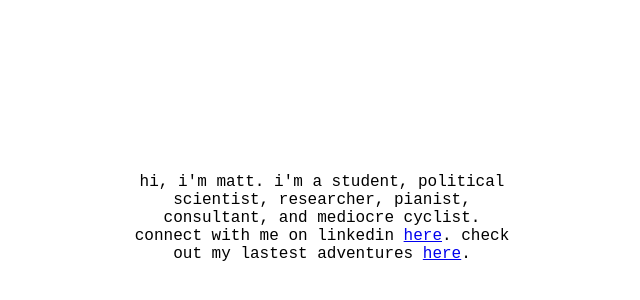
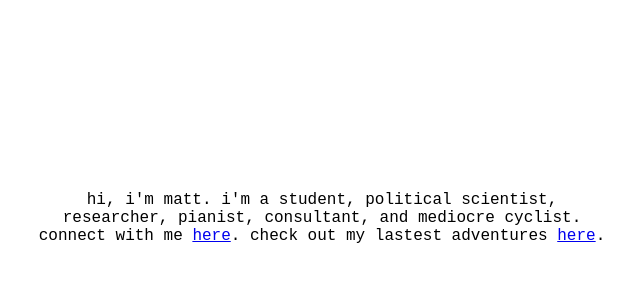
Before and after one commit to mattpater/portfolio-site, a plain HTML site: page index.html in a window 1280 px wide. Shown: the part 198-498 px from the top of the page, without its empty margins (318-958 px from the left). Drawn offline with Linux system fonts and the light colour scheme.

Commit message:
Update index.html

```diff
--- a/index.html
+++ b/index.html
@@ -19,7 +19,7 @@
 
     /* Limit line‑length so it doesn’t sprawl edge‑to‑edge */
     p {
-      max-width: 40ch;         /* ≈40 characters per line */
+      max-width: 60ch;         /* ≈60 characters per line */
       text-align: center;      /* center the inline text inside the box */
       margin: 0;               /* remove default top/bottom margins */
     }
@@ -28,7 +28,7 @@
 </head>
 <body>
   <p>
-    hi, i'm matt. i'm a student, political scientist, researcher, pianist, consultant, and mediocre cyclist. connect with me on linkedin <a href="https://www.linkedin.com/in/matthew-c-pater/" target="_blank" rel="noopener noreferrer">here</a>. check out my lastest adventures <a href="https://www.strava.com/athletes/50290206" target="_blank" rel="noopener noreferrer">here</a>.
+    hi, i'm matt. i'm a student, political scientist, researcher, pianist, consultant, and mediocre cyclist. connect with me <a href="https://www.linkedin.com/in/matthew-c-pater/" target="_blank" rel="noopener noreferrer">here</a>. check out my lastest adventures <a href="https://www.strava.com/athletes/50290206" target="_blank" rel="noopener noreferrer">here</a>.
   </p>
 </body>
 </html>
```
